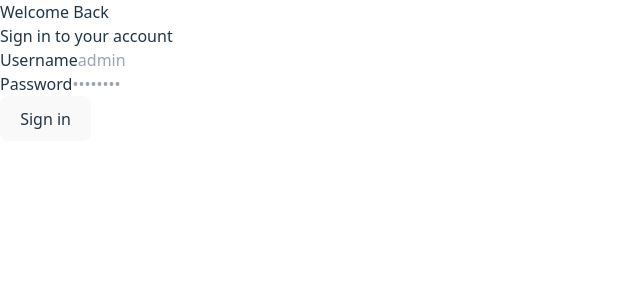
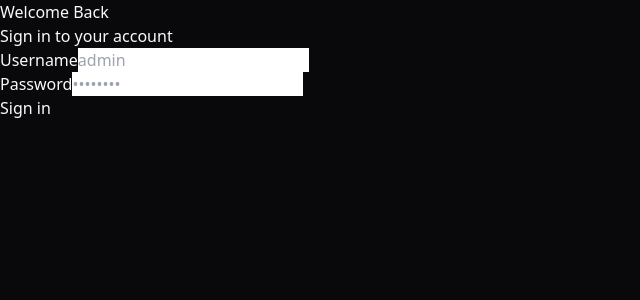
Before and after one commit to artem-evko/nocode-crud-platform, a React (Vite) app in the folder platform-frontend/: page /login in a window 1280 px wide. Shown: the top 300 px of the page, without its empty margins (0-640 px from the left). Built offline with nearby package versions, Linux system fonts and the light colour scheme.

Commit message:
Fix UI styling crash by removing Vite boilerplate CSS and parsing robustly

```diff
--- a/platform-frontend/src/index.css
+++ b/platform-frontend/src/index.css
@@ -2,38 +2,8 @@
 @tailwind components;
 @tailwind utilities;
 
-button {
-  border-radius: 8px;
-  border: 1px solid transparent;
-  padding: 0.6em 1.2em;
-  font-size: 1em;
-  font-weight: 500;
-  font-family: inherit;
-  background-color: #1a1a1a;
-  cursor: pointer;
-  transition: border-color 0.25s;
-}
-
-button:hover {
-  border-color: #646cff;
-}
-
-button:focus,
-button:focus-visible {
-  outline: 4px auto -webkit-focus-ring-color;
-}
-
-@media (prefers-color-scheme: light) {
-  :root {
-    color: #213547;
-    background-color: #ffffff;
-  }
-
-  a:hover {
-    color: #747bff;
-  }
-
-  button {
-    background-color: #f9f9f9;
+@layer base {
+  body {
+    @apply bg-zinc-950 text-slate-50;
   }
 }
```
